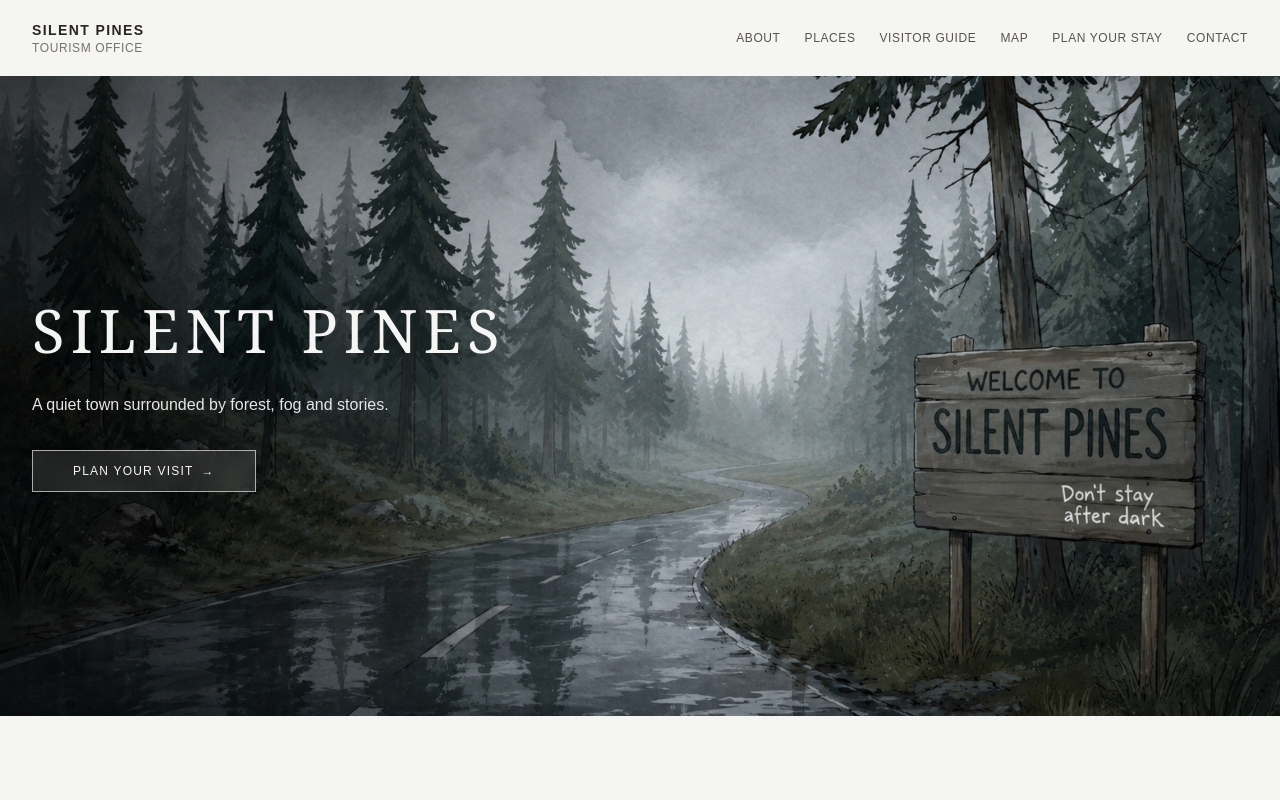
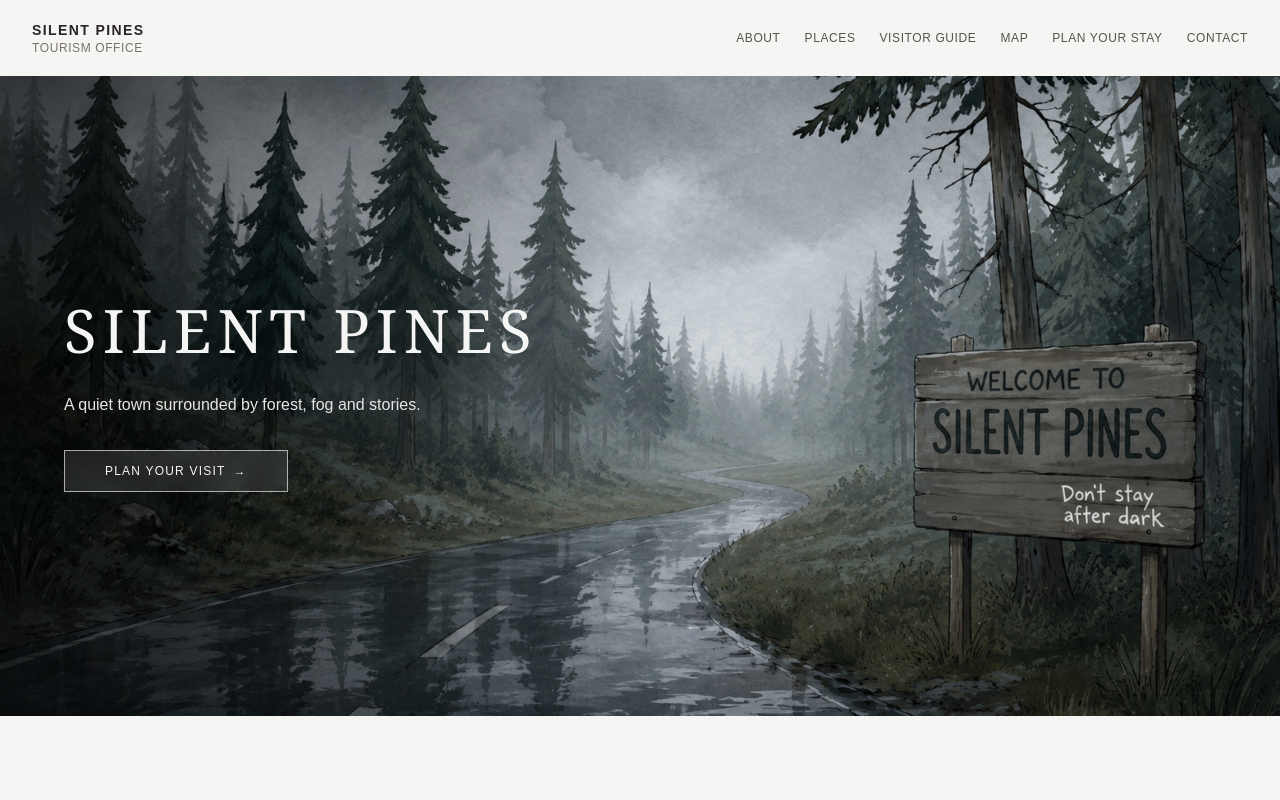
Before and after one commit to camiderri/silent-pines, a Next.js app: page / in a window 1280 px wide. Shown: the top 800 px of the page. Built offline with nearby package versions, Linux system fonts and the light colour scheme.

Commit message:
Update page.js

```diff
--- a/app/page.js
+++ b/app/page.js
@@ -145,7 +145,8 @@ import { CloudRain, Thermometer, Eye, Users } from "lucide-react";export default
       >
         <div className="absolute inset-0 bg-gradient-to-r from-black/60 via-transparent to-transparent"></div>
 
-        <div className="relative z-10 max-w-xl">
+        <div className="relative z-10 mx-auto w-full max-w-6xl">
+          <div className="max-w-xl">
             <h1 className="font-serif text-6xl tracking-widest text-stone-100">
               SILENT PINES
             </h1>
@@ -166,6 +167,7 @@ import { CloudRain, Thermometer, Eye, Users } from "lucide-react";export default
               {visitorId ? `CONTINUE AS VISITOR ${visitorId}` : "PLAN YOUR VISIT"}
               <span aria-hidden="true">&rarr;</span>
             </button>
+          </div>
         </div>
       </section>
 
@@ -586,11 +588,12 @@ import { CloudRain, Thermometer, Eye, Users } from "lucide-react";export default
       {/* ===== PLAN YOUR STAY ===== */}
       <section
         id="stay"
-                        className="relative flex min-h-[75vh] items-center bg-cover bg-top px-8"
+                        className="relative flex min-h-[75vh] items-end md:items-center bg-cover bg-top px-8"
         style={{ backgroundImage: "url('/images/stay.jpg')" }}
       >
         <div className="absolute inset-0 bg-gradient-to-r from-black/60 via-black/20 to-transparent"></div>
-        <div className="relative z-10 max-w-xl">
+        <div className="relative z-10 mx-auto w-full max-w-6xl">
+          <div className="max-w-xl pb-16 md:pb-0">
             <p className="text-xs tracking-[0.3em] text-stone-400">
               PLAN YOUR STAY
             </p>
@@ -613,7 +616,7 @@ import { CloudRain, Thermometer, Eye, Users } from "lucide-react";export default
               {roomRequest === "idle" && "REQUEST A ROOM"}
               {roomRequest === "requesting" && "REQUESTING..."}
               {roomRequest === "received" && "REQUEST RECEIVED ✓"}
-            <span aria-hidden="true">&rarr;</span>
+              {roomRequest !== "received" && <span aria-hidden="true">&rarr;</span>}
             </button>
 
             <div
@@ -629,6 +632,7 @@ import { CloudRain, Thermometer, Eye, Users } from "lucide-react";export default
                 Please keep your visitor number.<br />
                 You will know when the room is ready.
               </p>
+            </div>
           </div>
         </div>
       </section>
```
Lines whose indentation alone changed are shown as unchanged.
